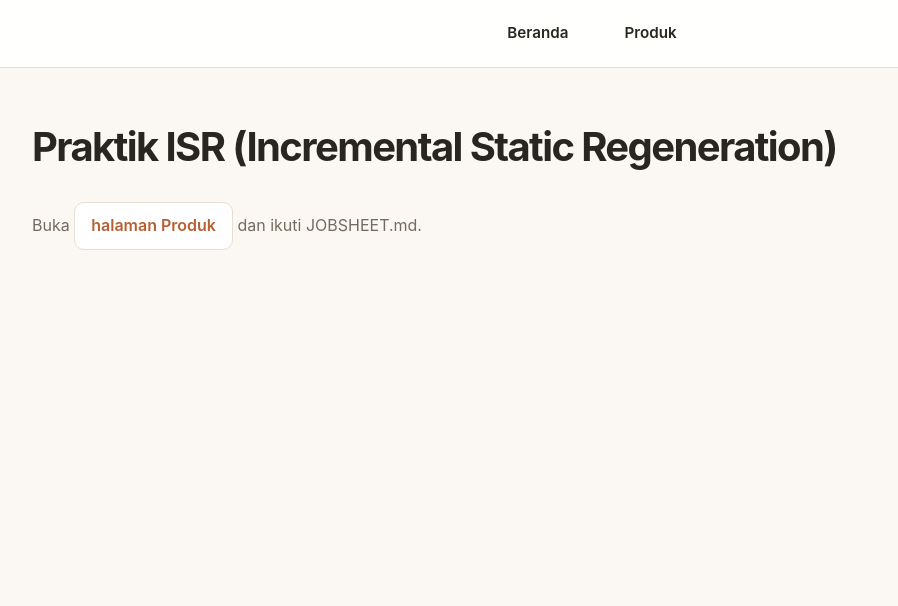
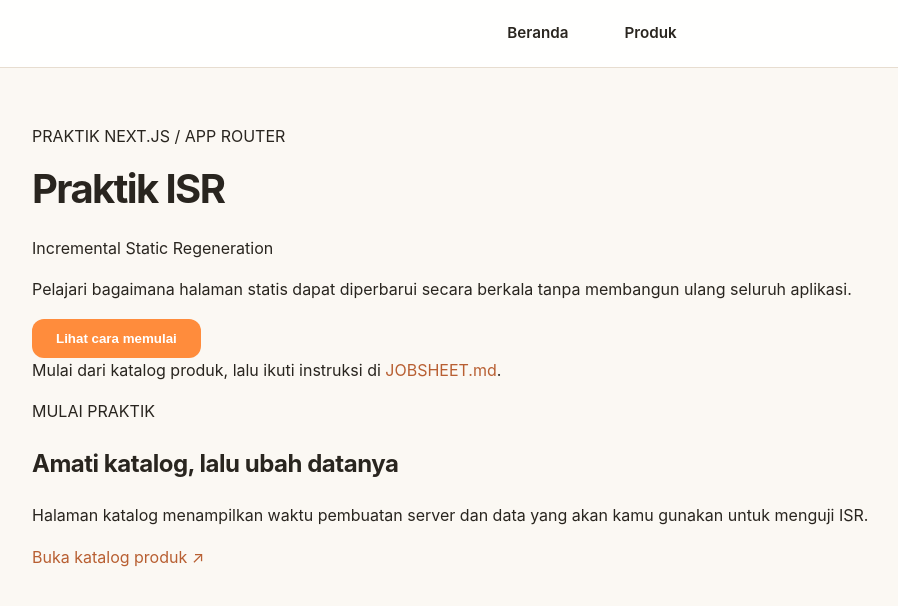
Before and after one commit to 1endra-collab/ISR-Tugas_17, a Next.js app: page / in a window 1280 px wide. Shown: the top 606 px of the page, without its empty margins (48-946 px from the left). Built offline with nearby package versions, Linux system fonts and the light colour scheme.

Commit message:
Restore the full ISR learning homepage

```diff
--- a/app/page.js
+++ b/app/page.js
@@ -1,10 +1,56 @@
+'use client';
+
 import Link from "next/link";
+import AnimatedReveal from "@/components/AnimatedReveal";
+import { ScrollButton } from "@/components/ScrollButton";
 
 export default function Home() {
   return (
-    <main>
-      <h1>Praktik ISR (Incremental Static Regeneration)</h1>
-      <p>Buka <Link href="/produk">halaman Produk</Link> dan ikuti JOBSHEET.md.</p>
+    <main className="home-page">
+      <div className="hero-content">
+        <AnimatedReveal delay={0} duration={0.8} className="hero-text">
+          <p className="eyebrow">PRAKTIK NEXT.JS / APP ROUTER</p>
+          <h1 className="hero-title">Praktik ISR</h1>
+        </AnimatedReveal>
+
+        <AnimatedReveal delay={0.15} duration={0.7} className="hero-text">
+          <p className="hero-subtitle">Incremental Static Regeneration</p>
+        </AnimatedReveal>
+
+        <AnimatedReveal delay={0.25} duration={0.7} className="hero-text">
+          <p className="hero-description">
+            Pelajari bagaimana halaman statis dapat diperbarui secara berkala tanpa
+            membangun ulang seluruh aplikasi.
+          </p>
+        </AnimatedReveal>
+
+        <AnimatedReveal delay={0.35} duration={0.6} className="hero-text">
+          <ScrollButton targetId="products-section">Lihat cara memulai</ScrollButton>
+        </AnimatedReveal>
+
+        <AnimatedReveal delay={0.45} duration={0.7} className="hero-float">
+          <div className="hero-note">
+            <p>
+              Mulai dari katalog produk, lalu ikuti instruksi di{" "}
+              <Link href="https://github.com/syauqiazka/ISR/blob/main/JOBSHEET.md">
+                JOBSHEET.md
+              </Link>.
+            </p>
+          </div>
+        </AnimatedReveal>
+      </div>
+
+      <section id="products-section" className="home-start-section">
+        <p className="eyebrow">MULAI PRAKTIK</p>
+        <h2>Amati katalog, lalu ubah datanya</h2>
+        <p>
+          Halaman katalog menampilkan waktu pembuatan server dan data yang akan
+          kamu gunakan untuk menguji ISR.
+        </p>
+        <Link className="btn-primary" href="/produk">
+          Buka katalog produk <span aria-hidden="true">↗</span>
+        </Link>
+      </section>
     </main>
   );
 }
```
